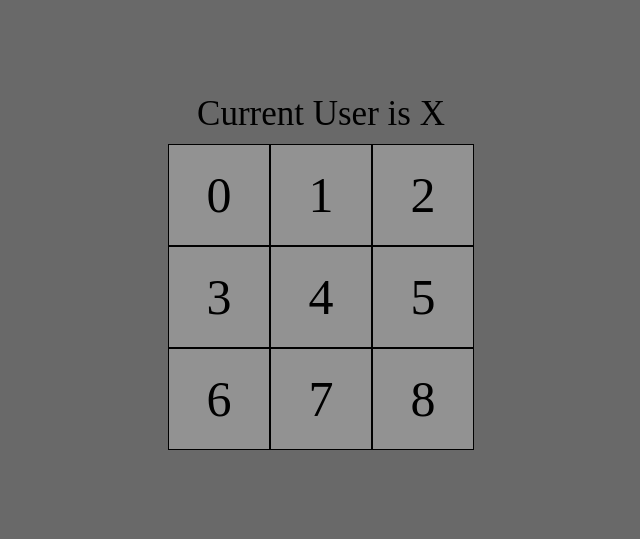
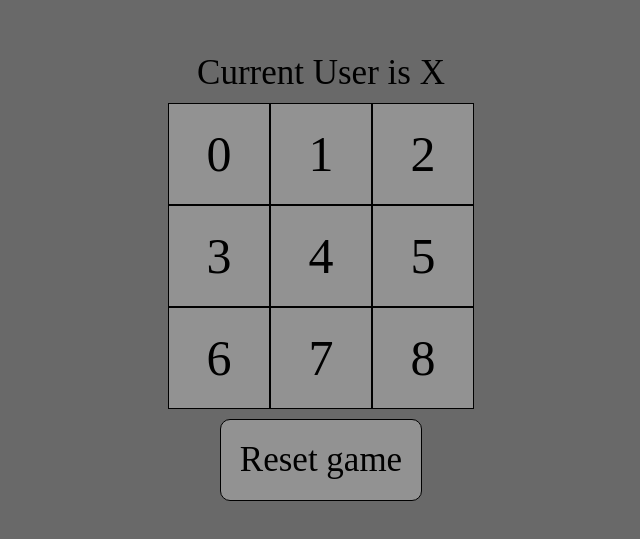
Before and after one commit to RazorzMcLazorz/BasicTicTacToe, a React (Create React App) app: page / in a window 1280 px wide. Shown: the part 133-672 px from the top of the page, without its empty margins (319-959 px from the left). Built offline with nearby package versions, Linux system fonts and the light colour scheme.

Commit message:
board state working

```diff
--- /dev/null
+++ b/src/components/Button.tsx
@@ -0,0 +1,39 @@
+import * as React from 'react'
+
+interface IProps {
+  text: string
+  onClick: () => void
+}
+
+interface IState {
+  backTileColorShown: boolean
+}
+
+class Button extends React.Component<IProps, IState> {
+  state: IState = {
+    backTileColorShown: false,
+  }
+
+  onHover = () => {
+    this.setState({ backTileColorShown: true })
+  }
+
+  offHover = () => {
+    this.setState({ backTileColorShown: false })
+  }
+
+  render() {
+    return (
+      <div
+        className='button'
+        style={{ backgroundColor: this.state.backTileColorShown ? '#494949' : undefined }}
+        onMouseOver={this.onHover}
+        onMouseOut={this.offHover}
+        onClick={this.props.onClick}>
+        {this.props.text}
+      </div>
+    )
+  }
+}
+
+export default Button
--- a/src/pages/App.tsx
+++ b/src/pages/App.tsx
@@ -1,5 +1,17 @@
 import * as React from 'react'
 import Tile from '../components/Tile'
+import Button from '../components/Button'
+
+const winningStates: number[][] = [
+  [0, 1, 2],
+  [3, 4, 5],
+  [6, 7, 8],
+  [0, 3, 6],
+  [1, 4, 7],
+  [2, 5, 8],
+  [0, 4, 8],
+  [6, 4, 2],
+]
 
 type UserType = 'X' | 'O'
 
@@ -13,6 +25,9 @@ interface IState {
   boardSize: number[]
   currentUser: UserType
   boardState: Partial<UserIndex>
+  isWinner?: UserType
+  boardUsed: number[]
+  isTie: boolean
 }
 
 class App extends React.Component<IProps, IState> {
@@ -20,20 +35,59 @@ class App extends React.Component<IProps, IState> {
     boardSize: [0, 1, 2, 3, 4, 5, 6, 7, 8],
     currentUser: 'X',
     boardState: {},
+    boardUsed: [],
+    isTie: false,
+  }
+
+  resetGame = () => {
+    this.setState({
+      currentUser: 'X',
+      boardState: {},
+      isWinner: undefined,
+      boardUsed: [],
+    })
+  }
+
+  gameState = (user: UserType, boardState: Partial<UserIndex>, boardUsed: number[]) => {
+    winningStates.forEach((winningPattern: number[]) => {
+      const userWin: boolean = winningPattern
+        .map((winningIdx: number) => (boardState[winningIdx] === user ? true : false))
+        .every((v) => v === true)
+      console.log(boardUsed.length >= this.state.boardSize.length)
+      if (userWin) {
+        this.setState({ isWinner: user })
+      } else if (boardUsed.length >= this.state.boardSize.length) {
+        this.setState({ isTie: true })
+      }
+    })
   }
 
   switchUser = (currentUser: UserType) => (currentUser === 'X' ? 'O' : 'X')
 
   onClick = (index: number, user: UserType) => {
+    const boardStateNew = { ...this.state.boardState, [index]: user }
+    const boardUsedNew = { ...this.state.boardUsed, index }
+
     this.setState({
-      boardState: { ...this.state.boardState, [index]: user },
+      boardState: boardStateNew,
       currentUser: this.switchUser(user),
+      boardUsed: boardUsedNew,
     })
+    this.gameState(user, boardStateNew, boardUsedNew)
   }
 
   render() {
+    console.log(this.state.boardState)
+    console.log(this.state.boardState)
     return (
       <div id='boardTable'>
+        <div className='currentUser'>
+          {this.state.isTie
+            ? 'Tie'
+            : this.state.isWinner
+            ? `Winner is ${this.state.isWinner}`
+            : undefined}
+        </div>
         <div className='currentUser'>Current User is {this.state.currentUser}</div>
         <div className='board'>
           {this.state.boardSize.map((index: number) => {
@@ -41,11 +95,19 @@ class App extends React.Component<IProps, IState> {
               <Tile
                 tileKey={index}
                 userTile={this.state.boardState[index]}
-                onClick={() => this.onClick(index, this.state.currentUser)}
+                onClick={() => {
+                  if (!this.state.boardState[index]) {
+                    this.onClick(index, this.state.currentUser)
+                  }
+                }}
               />
             )
           })}
         </div>
+        <Button
+          onClick={this.resetGame}
+          text={this.state.isWinner ? 'Play again!' : 'Reset game'}
+        />
       </div>
     )
   }
--- /dev/null
+++ b/src/style/button.css
@@ -0,0 +1,13 @@
+.button {
+  display: flex;
+  justify-content: center;
+  align-items: center;
+  width: 200px;
+  height: 80px;
+  font-size: 35px;
+  margin: 10px;
+  border-radius: 10px;
+  border: solid 1px #000;
+  background-color: rgb(146, 146, 146);
+  cursor: pointer;
+}
--- a/src/style/main.css
+++ b/src/style/main.css
@@ -1,4 +1,5 @@
 @import 'tile.css';
+@import 'button.css';
 
 html {
   font-size: 62.5%;
```
